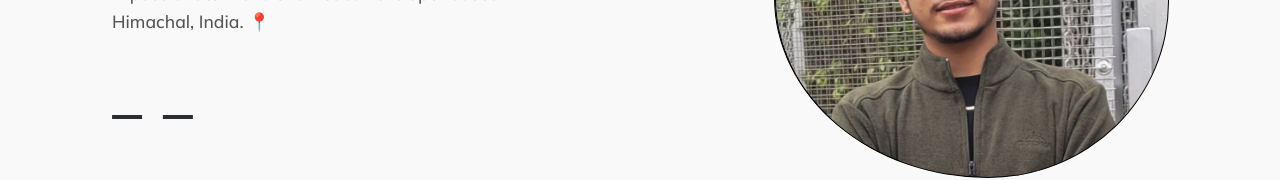
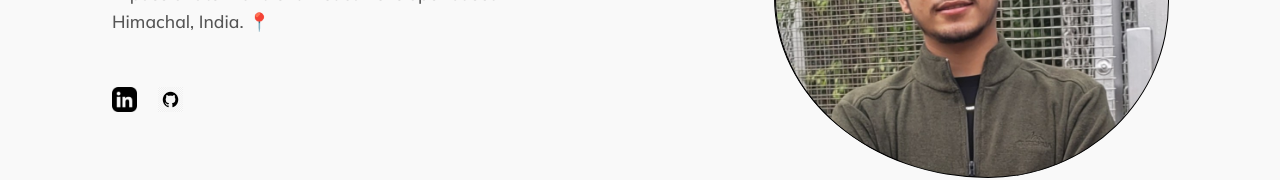
Before and after one commit to himanshuofficial/Personal-Portfolio, a React (Create React App) app: page / in a window 1280 px wide. Shown: the part 409-589 px from the top of the page. Built offline with nearby package versions, Linux system fonts and the light colour scheme.

Commit message:
Update Profile.js

```diff
--- a/src/components/Profile/Profile.js
+++ b/src/components/Profile/Profile.js
@@ -5,6 +5,8 @@ import Angular from "../Images/angular.png";
 import Js from "../Images/javascript.png";
 import Waving from "../Images/waving.png";
 import react from "../Images/react.png"
+import Linkdin from "../Images/linkdin.png"
+import github from "../Images/github.png"
 
 const Profile = () => {
   const skills = [
@@ -47,7 +49,7 @@ const Profile = () => {
                   target="_blank"
                   href="https://www.linkedin.com/in/coderhimanshu"
                 >
-                  <i className="fa-brands fa-linkedin"></i>
+                  <img src={Linkdin} title="Linkedin" alt="linkdin" />
                 </a>
                 <a
                   aria-label="github"
@@ -55,7 +57,7 @@ const Profile = () => {
                   target="_blank"
                   href="https://github.com/himanshuofficial"
                 >
-                  <i className="fa-brands fa-github"></i>
+                  <img src={github} title="Linkedin" alt="linkdin" />
                 </a>
               </span>
             </div>
```
